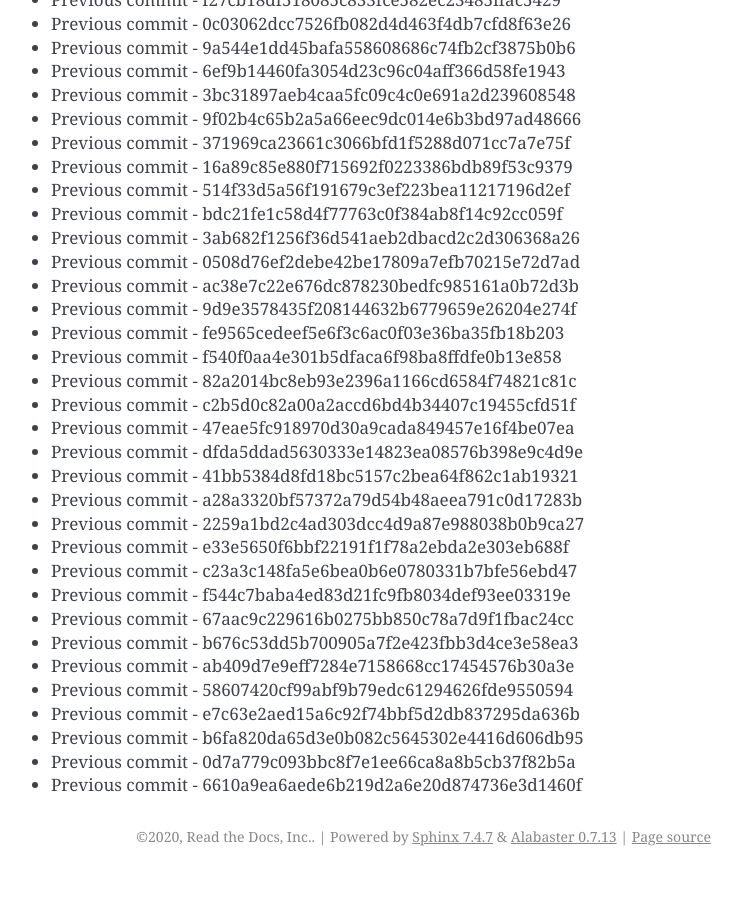
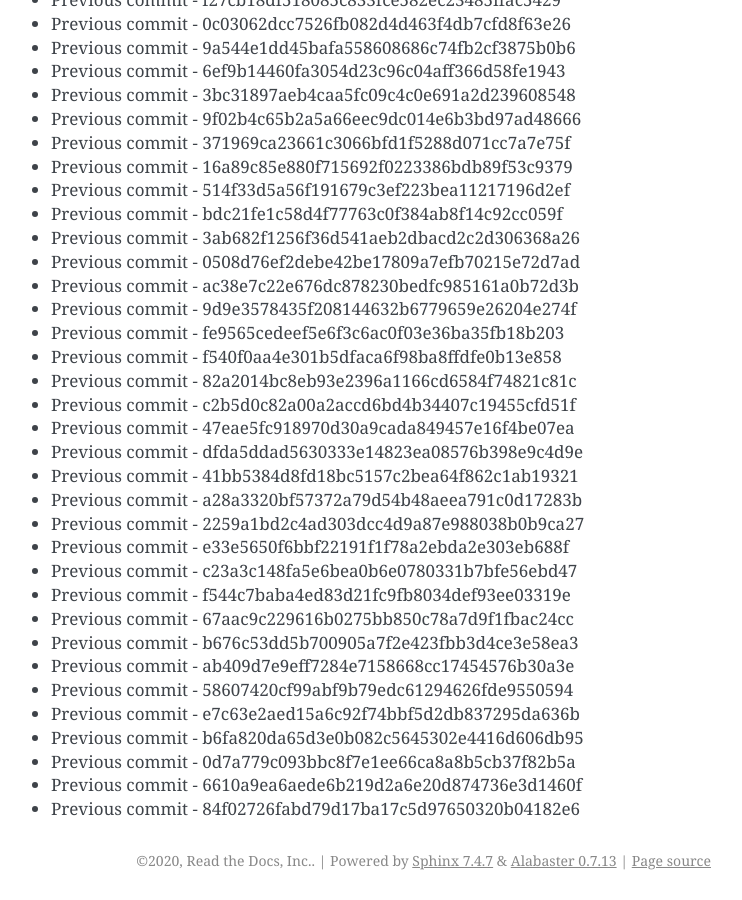
Before and after one commit to readthedocs/rtd-git-stresstest, a Sphinx documentation site: the page built from docs/updates.rst, in a window 1280 px wide and 900 px high, scrolled down 25785 px. Shown: the whole window, without its empty margins (399-1141 px from the left). Built offline with Sphinx 7.4.7, drawn with Linux system fonts in a browser that asks for light colours; before the commit the page ends 26661 px from its top, so only the background shows below that.

Commit message:
Generating commit from previous: 84f02726fabd79d17ba17c5d97650320b04182e6

```diff
--- a/docs/updates.rst
+++ b/docs/updates.rst
@@ -1115,3 +1115,4 @@ It can be tested for any performance characteristics.
 * Previous commit - b6fa820da65d3e0b082c5645302e4416d606db95
 * Previous commit - 0d7a779c093bbc8f7e1ee66ca8a8b5cb37f82b5a
 * Previous commit - 6610a9ea6aede6b219d2a6e20d874736e3d1460f
+* Previous commit - 84f02726fabd79d17ba17c5d97650320b04182e6
```
